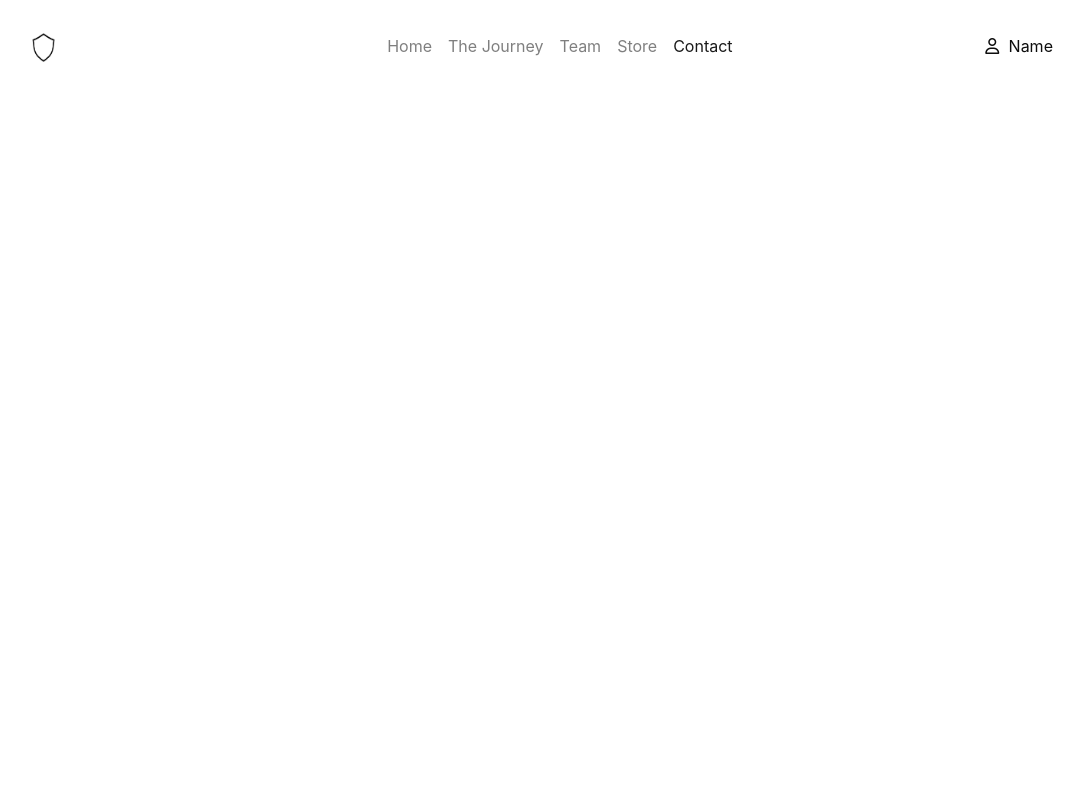
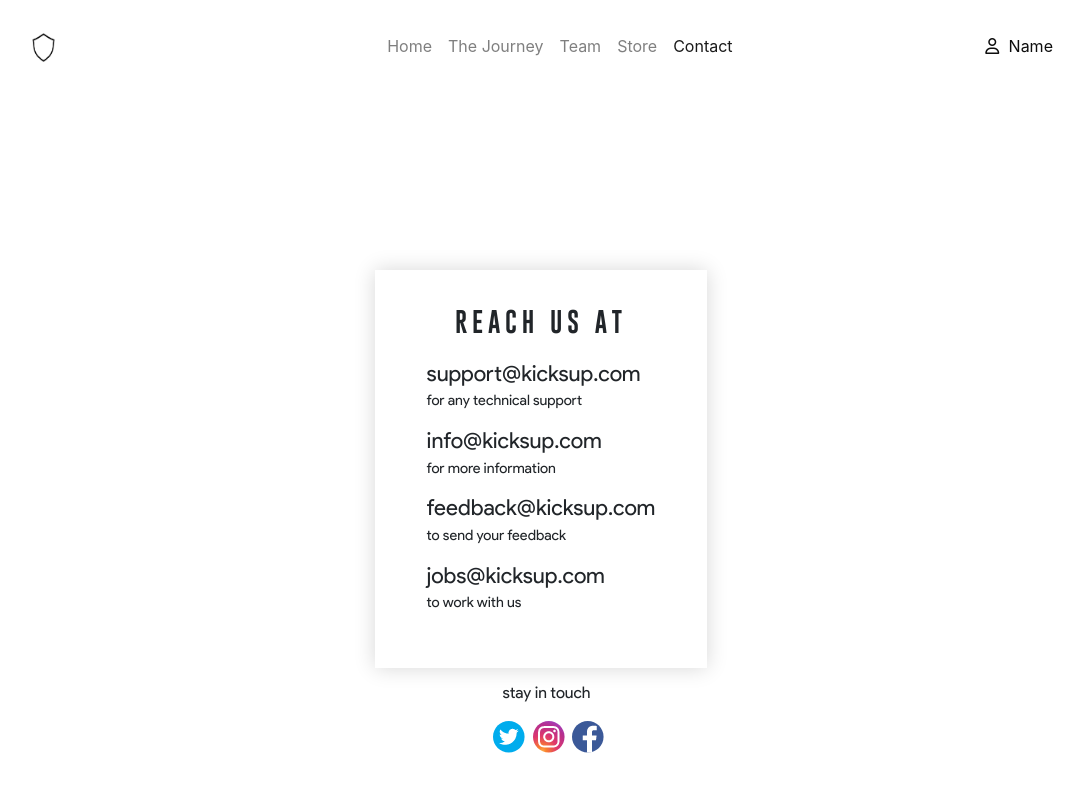
Before and after one commit to agnivabasak/Kicksup, a plain HTML site: page src/contact.html in a window 1280 px wide. Shown: the whole page, without its empty margins (99-1182 px from the left). Drawn offline with nearby package versions, Linux system fonts and the light colour scheme.

Commit message:
contact page updated

```diff
--- a/src/contact.html
+++ b/src/contact.html
@@ -40,6 +40,25 @@
           </ul>
         </div>
       </nav>
+      <div class="d-flex flex-column justify-content-center align-items-center h-100">
+        <div id="contact-box" >
+            <h2>REACH US AT</h2>
+            <h3>support@kicksup.com</h3>
+            <p>for any technical support</p>
+            <h3>info@kicksup.com</h3>
+            <p>for more information</p>
+            <h3>feedback@kicksup.com</h3>
+            <p>to send your feedback</p>
+            <h3>jobs@kicksup.com</h3>
+            <p>to work with us</p>
+        </div>
+        <p style="margin-top:1%; margin-left: 0.85%; font-family: ProductSans;">stay in  touch</p>
+        <div class="d-flex flex-row">
+            <a href="www.twitter.com" class="connect-logo-left" ><img src="../assets/twitter.png" /></a>
+            <a href="www.instagram.com" class="connect-logo-center" ><img src="../assets/insta.png" /></a>
+            <a href="www.facebook.com"class="connect-logo-right" ><img src="../assets/facebook.png" /></a>
+        </div>
+      </div>
     <script src="https://code.jquery.com/jquery-3.5.1.slim.min.js" integrity="sha384-DfXdz2htPH0lsSSs5nCTpuj/zy4C+OGpamoFVy38MVBnE+IbbVYUew+OrCXaRkfj" crossorigin="anonymous"></script>
     <script src="https://cdn.jsdelivr.net/npm/popper.js@1.16.1/dist/umd/popper.min.js" integrity="sha384-9/reFTGAW83EW2RDu2S0VKaIzap3H66lZH81PoYlFhbGU+6BZp6G7niu735Sk7lN" crossorigin="anonymous"></script>
     <script src="https://cdn.jsdelivr.net/npm/bootstrap@4.5.3/dist/js/bootstrap.min.js" integrity="sha384-w1Q4orYjBQndcko6MimVbzY0tgp4pWB4lZ7lr30WKz0vr/aWKhXdBNmNb5D92v7s" crossorigin="anonymous"></script>
--- a/styles.css
+++ b/styles.css
@@ -6,6 +6,11 @@
     font-family: ProductSans;
     src : url(./assets/fonts/Product_Sans.ttf);
 }
+html, body {
+    height :100%;
+    width : 100%;
+}
+
 .website-logo {
     width : 1.8rem;
     height : 1.8rem;
@@ -67,3 +72,38 @@ div i {
     font-size: 1rem;
     margin-bottom: 4%;
 }
+
+#contact-box {
+    display: inline-block;
+    margin-top : 3%;
+    padding: 3% 4%;
+    box-shadow: 0 0 1.25rem 0 rgba(0, 0, 0, 0.16);
+}
+
+#contact-box h2 {
+ font-family: Gobold;
+ font-size : 1.5rem;
+ letter-spacing : 0.3rem;
+ text-align: center;
+ margin-bottom: 1.5rem;
+}
+
+#contact-box h3 {
+    font-family : ProductSans;
+    font-size : 1.38rem;
+}
+
+#contact-box p {
+    font-family: ProductSans;
+    font-size : 0.9rem;
+    margin-top:-0.3rem;
+}
+.connect-logo-left {
+    margin: 0 4% 0 0;
+}
+.connect-logo-right {
+    margin: 0 0 0 4%;
+}
+.connect-logo-center {
+    margin: 0 4% 0 4%;
+}
```
